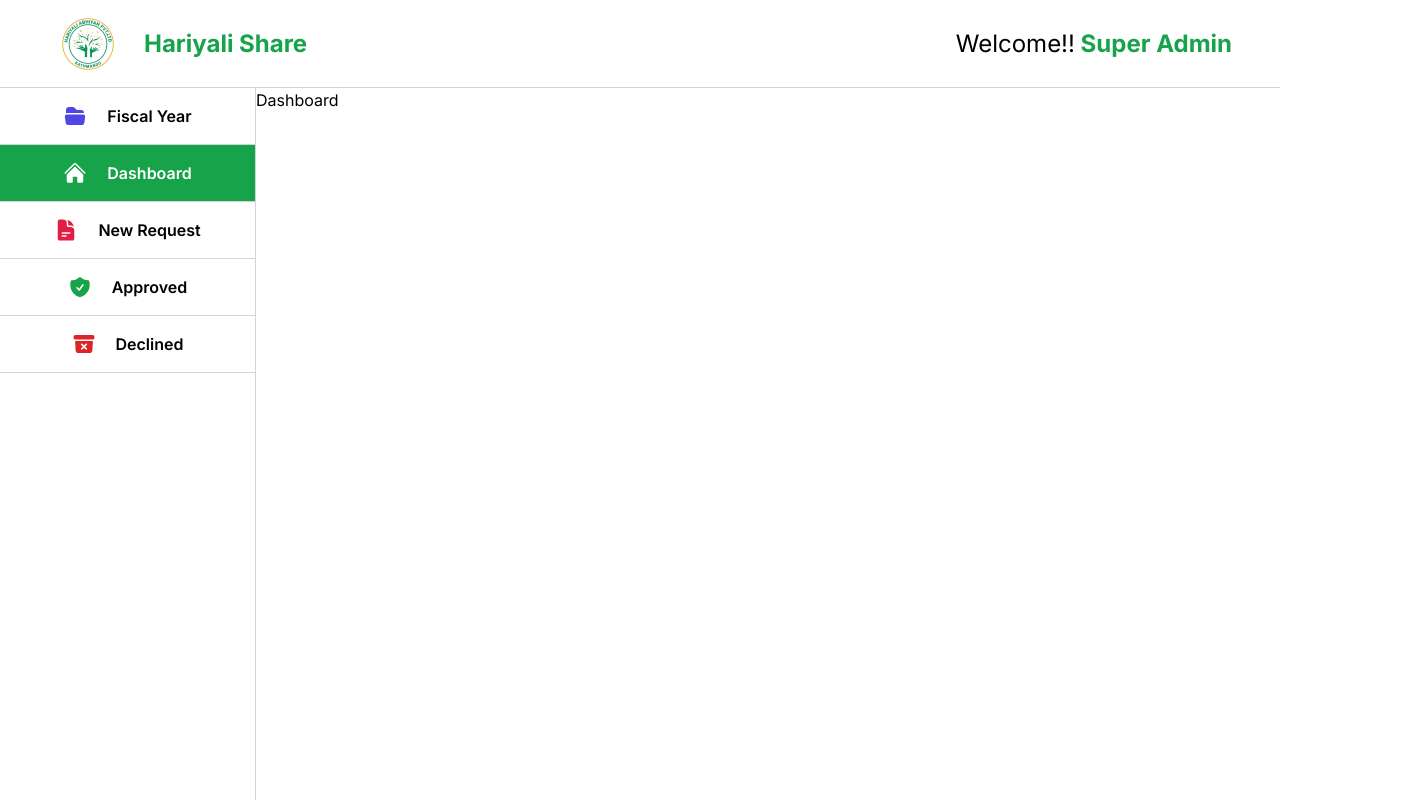
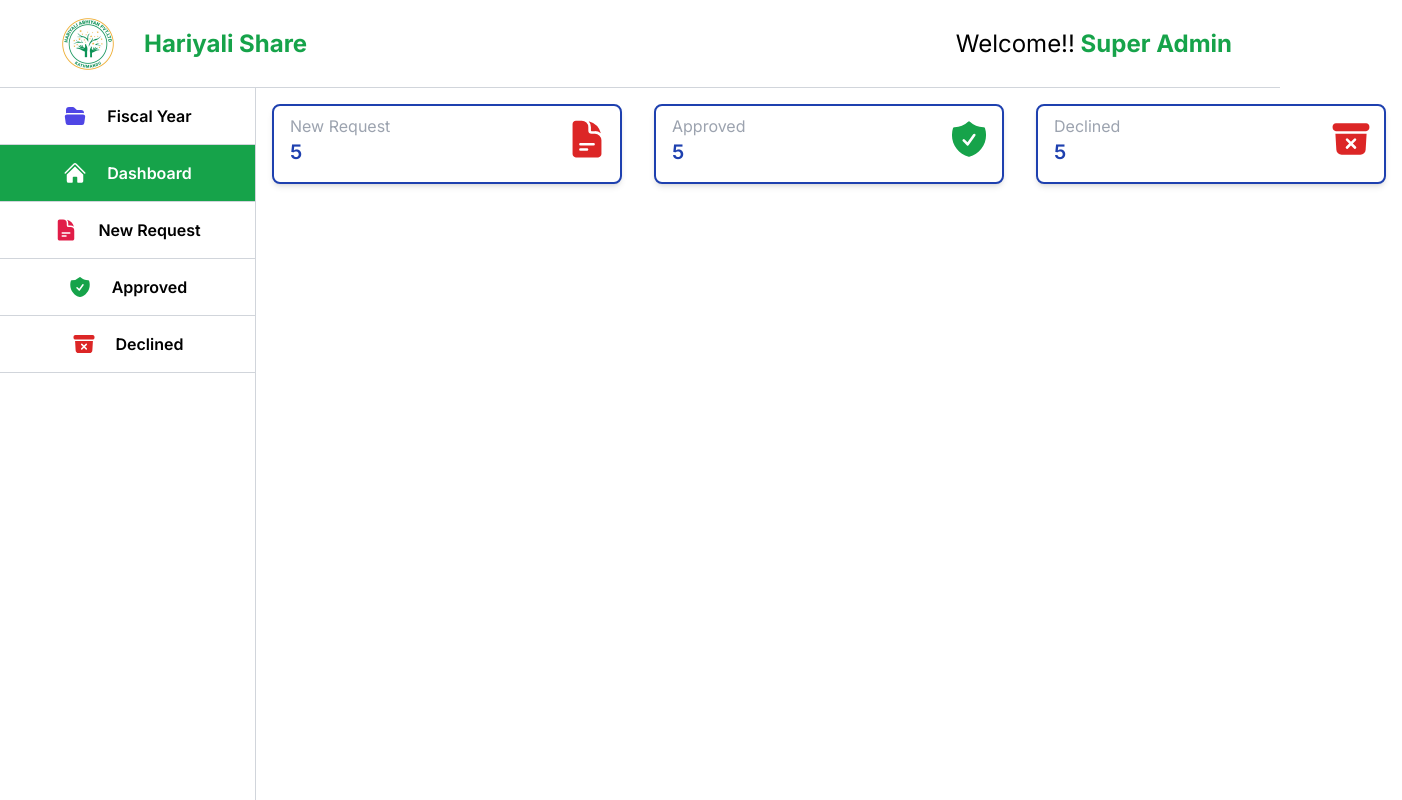
Before and after one commit to RoshanDalami/hariyali_share, a Next.js app: page /admin/dashboard in a window 1280 px wide. Shown: the whole page, 1402 px wide, since content can reach past the window. Built offline with nearby package versions, Linux system fonts and the light colour scheme.

Commit message:
dashboard added

```diff
--- /dev/null
+++ b/src/app/(Admin)/Components/Items.tsx
@@ -0,0 +1,20 @@
+import React from "react";
+import { DocumentTextIcon } from "@heroicons/react/24/solid";
+
+const Items = ({title,number,Icon}) => {
+  return (
+    <div className="h-[50px] w-full ">
+      <div className=" flex  bg-[#FFFFFF] h-[80px] w-[250px] border-2 rounded-lg m-4 border-blue-800 shadow-md hover:scale-105 ease-in-out duration-300 hover:font-bold">
+        <div className="flex flex-col  ml-4  mt-2 ">
+          <h1 className="text-gray-400">New Request</h1>
+          <p className="text-blue-800 font-semibold text-xl">5</p>
+        </div>
+        <div className="h-[50px] flex-row " >
+          <DocumentTextIcon className="h-[50px] w-[50px] ml-16 mt-2 px-1 text-red-600" />
+        </div>
+      </div>
+    </div>
+  );
+};
+
+export default Items;
--- a/src/app/(Admin)/admin/dashboard/page.tsx
+++ b/src/app/(Admin)/admin/dashboard/page.tsx
@@ -1,9 +1,55 @@
-import React from 'react'
+import React from "react";
+import Items from "../../Components/Items";
+import {
+  DocumentTextIcon,
+  ShieldCheckIcon,
+  ArchiveBoxXMarkIcon,
+} from "@heroicons/react/24/solid";
 
+const arr = [
+  {
+    title: "New Request",
+    number: "5",
+    icon: (
+      <DocumentTextIcon className="h-[50px] w-[50px] ml-16 mt-2 px-1 text-red-600" />
+    ),
+  },
+  {
+    title: "Approved",
+    number: "5",
+    icon: (
+      <ShieldCheckIcon className="h-[50px] w-[50px] ml-16 mt-2 px-1 text-green-600" />
+    ),
+  },
+  {
+    title: "Declined",
+    number: "5",
+    icon: (
+      <ArchiveBoxXMarkIcon className="h-[50px] w-[50px] ml-16 mt-2 px-1 text-red-600" />
+    ),
+  },
+];
 export default function Admin() {
   return (
-    <div>
-      Dashboard
+    <div className="flex  ">
+      {/* <Items />
+      <Items />
+      <Items /> */}
+      {arr.map((item: any, index: number) => {
+        return (
+          <div className="h-[50px] w-full  " key={index}>
+            <div className=" flex justify-between  bg-[#FFFFFF] h-[80px] w-[350px] border-2 rounded-lg m-4 border-blue-800 shadow-md hover:scale-105 ease-in-out duration-300 hover:font-bold">
+              <div className="flex flex-col  ml-4  mt-2 ">
+                <h1 className="text-gray-400">{item.title}</h1>
+                <p className="text-blue-800 font-semibold text-xl">
+                  {item.number}
+                </p>
+              </div>
+              <div className="h-[50px] flex-row mr-2">{item.icon}</div>
+            </div>
+          </div>
+        );
+      })}
     </div>
-  )
+  );
 }
```
Also changed, not shown: 1 other file (tests, documents, lock files or other folders).
